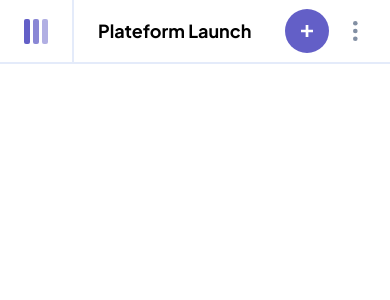
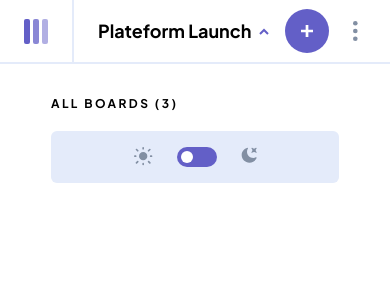
Before and after one commit to WillFDA/kanban-william, a Next.js app: page / in a window 390 px wide. Shown: the top 300 px of the page. Built offline with nearby package versions, Linux system fonts and the light colour scheme.

Commit message:
regler probleme typescript dans le store

```diff
--- /dev/null
+++ b/Redux/features/boardsSlice.ts
@@ -0,0 +1,10 @@
+import { createSlice } from "@reduxjs/toolkit";
+import data from "../../app/data/data.json";
+
+const boardSlice = createSlice({
+  name: "boards",
+  initialState: data.boards,
+  reducers: {},
+});
+
+export default boardSlice;
--- a/Redux/store.ts
+++ b/Redux/store.ts
@@ -1,8 +1,19 @@
 import { configureStore } from "@reduxjs/toolkit";
+
+import { TypedUseSelectorHook, useDispatch, useSelector } from "react-redux";
+
 import openCloseNavReducer from "../Redux/features/openCloseNavSlice";
+
+import boardSlice from "./features/boardsSlice";
 
 export const store = configureStore({
   reducer: {
     openCloseNav: openCloseNavReducer,
+    boards: boardSlice.reducer,
   },
 });
+
+export const useAppDispatch: () => typeof store.dispatch = useDispatch;
+export const useAppSelector: TypedUseSelectorHook<
+  ReturnType<typeof store.getState>
+> = useSelector;
--- a/app/components/Header.tsx
+++ b/app/components/Header.tsx
@@ -1,16 +1,37 @@
+"use client";
 import Image from "next/image";
 import React from "react";
 import Logo from "./Logo";
+import { closeNav, openNav } from "../../Redux/features/openCloseNavSlice";
+import { useAppDispatch, useAppSelector } from "@/Redux/store";
 type Props = {};
 
 const Header = (props: Props) => {
+  const dispatch = useAppDispatch();
+  const isOpen = useAppSelector((state) => state.openCloseNav.isOpen);
+
   return (
     <header className="w-screen flex">
       <Logo />
       <div className=" bg-white dark:bg-dark-grey flex grow justify-between pl-6 pr-8 items-center dark:border-grey border-light-grey border-b-2 max-h-16 md:max-h-20 lg:max-h-24">
+        <div className="flex items-center gap-2">
           <h2 className="font-bold text-lg md:text-xl lg:text-2xl dark:text-white">
             Plateform Launch
           </h2>
+          <div
+            className={`flex-none md:hidden ${
+              isOpen ? "rotate-180" : null
+            } cursor-pointer`}
+          >
+            <Image
+              src={"/assets/icon-chevron-down.svg"}
+              width={10}
+              height={7}
+              alt="dropdown mobile"
+              onClick={() => dispatch(isOpen ? closeNav() : openNav())}
+            />
+          </div>
+        </div>
         <div className="flex gap-6 items-center">
           <button className="primary-L hidden md:block">+ Add New Task</button>
           <button className="primary-L md:hidden">
@@ -21,7 +42,6 @@ const Header = (props: Props) => {
               alt="icon Add Task"
             />
           </button>
-          <div className="flex-none">
           <Image
             src="/assets/icon-vertical-ellipsis.svg"
             width={5}
@@ -30,7 +50,6 @@ const Header = (props: Props) => {
           />
         </div>
       </div>
-      </div>
     </header>
   );
 };
--- a/app/components/Logo.tsx
+++ b/app/components/Logo.tsx
@@ -1,12 +1,13 @@
 "use client";
 import Image from "next/image";
 import React from "react";
-import { useSelector } from "react-redux";
+import { useAppSelector } from "@/Redux/store";
 const Logo = () => {
-  const isOpen = useSelector((state) => state.openCloseNav.isOpen);
+  const isOpen = useAppSelector((state) => state.openCloseNav.isOpen);
+
   return (
     <div
-      className={`bg-white dark:bg-dark-grey px-6 border-r-2 border-light-grey dark:border-grey border-b-2 flex gap-4 items-center h-16 md:h-20 lg:h-24 transition-all ${
+      className={`bg-white dark:bg-dark-grey px-6 border-r-2 border-light-grey dark:border-grey border-b-2 flex gap-4 items-center h-16 md:h-20 lg:h-24 ${
         isOpen ? "md:w-[260px] lg:w-[300px]" : ""
       }`}
     >
--- a/app/components/Navbar.tsx
+++ b/app/components/Navbar.tsx
@@ -2,12 +2,13 @@
 import Image from "next/image";
 import React from "react";
 import ThemeSwitcher from "../ThemeSwitcher";
-import { useSelector } from "react-redux";
+
 import { closeNav, openNav } from "../../Redux/features/openCloseNavSlice";
-import { useDispatch } from "react-redux";
+import { useAppDispatch, useAppSelector } from "@/Redux/store";
 const Navbar = () => {
-  const isOpen = useSelector((state) => state.openCloseNav.isOpen);
-  const dispatch = useDispatch();
+  const isOpen = useAppSelector((state) => state.openCloseNav.isOpen);
+
+  const dispatch = useAppDispatch();
 
   const handleHideSidebarClick = () => {
     dispatch(closeNav());
@@ -19,8 +20,8 @@ const Navbar = () => {
   return (
     <>
       <aside
-        className={`lg:h-[calc(100vh-96px)] md:h-[calc(100vh-80px)] dark:bg-dark-grey bg-white absolute md:top-20 lg:top-24 hidden md:block  md:w-[260px] lg:w-[300px] py-[18px] pb-11 border-r-2 border-light-grey dark:border-grey pl-8 pr-6 transition-all ${
-          isOpen ? "left-0" : "-left-full"
+        className={`lg:h-[calc(100vh-96px)] md:h-[calc(100vh-80px)] dark:bg-dark-grey  bg-white absolute md:top-20 lg:top-24  md:block  md:w-[260px] lg:w-[300px] md:py-[18px] md:pb-11 md:border-r-2 border-light-grey dark:border-grey md:pl-8 md:pr-6 py-4 px-3 w-4/5 rounded-lg md:rounded-none left-0 right-0 ml-auto mr-auto md:ml-0 ${
+          isOpen ? "md:left-0 top-20 " : "md:-left-full hidden"
         } `}
       >
         <div className=" h-full flex flex-col justify-between">
@@ -59,7 +60,9 @@ const Navbar = () => {
         onClick={handleShowSidebarClick}
         className={` z-20 transition-all
     bg-main-purple rounded-r-full absolute  bottom-11 w-14 h-12
-    flex items-center justify-start pl-4 ${isOpen ? "-left-full" : "left-0"}
+    hidden md:flex items-center justify-start pl-4 ${
+      isOpen ? "-left-full" : "left-0"
+    }
   `}
       >
         <Image
```
Lines whose indentation alone changed are shown as unchanged.
